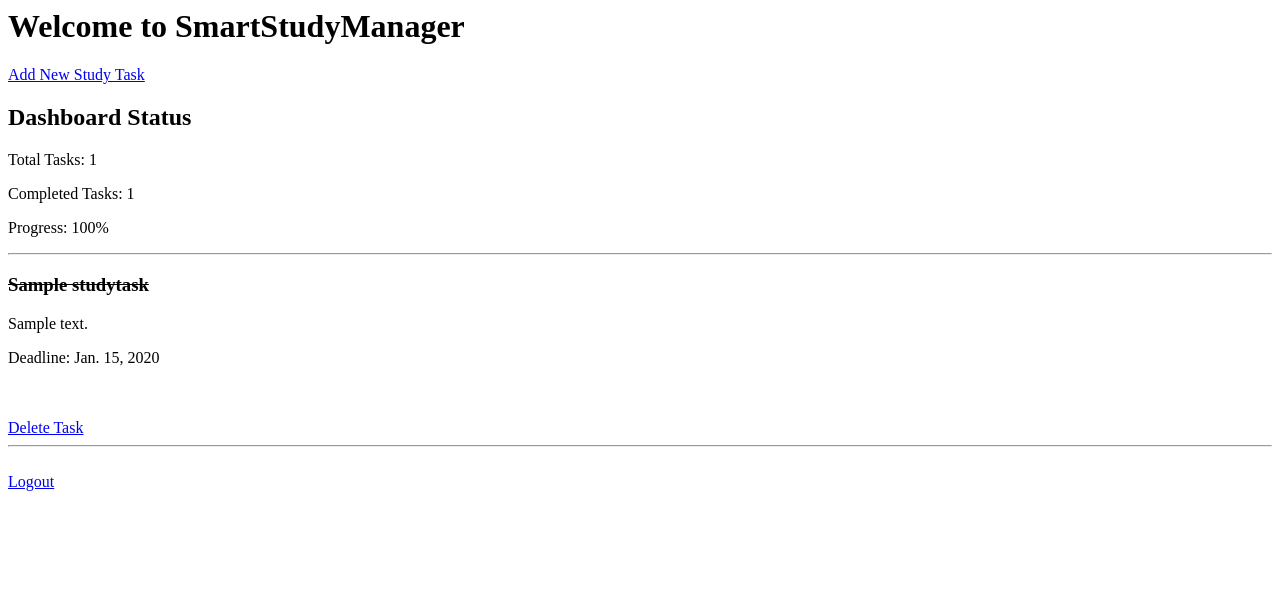
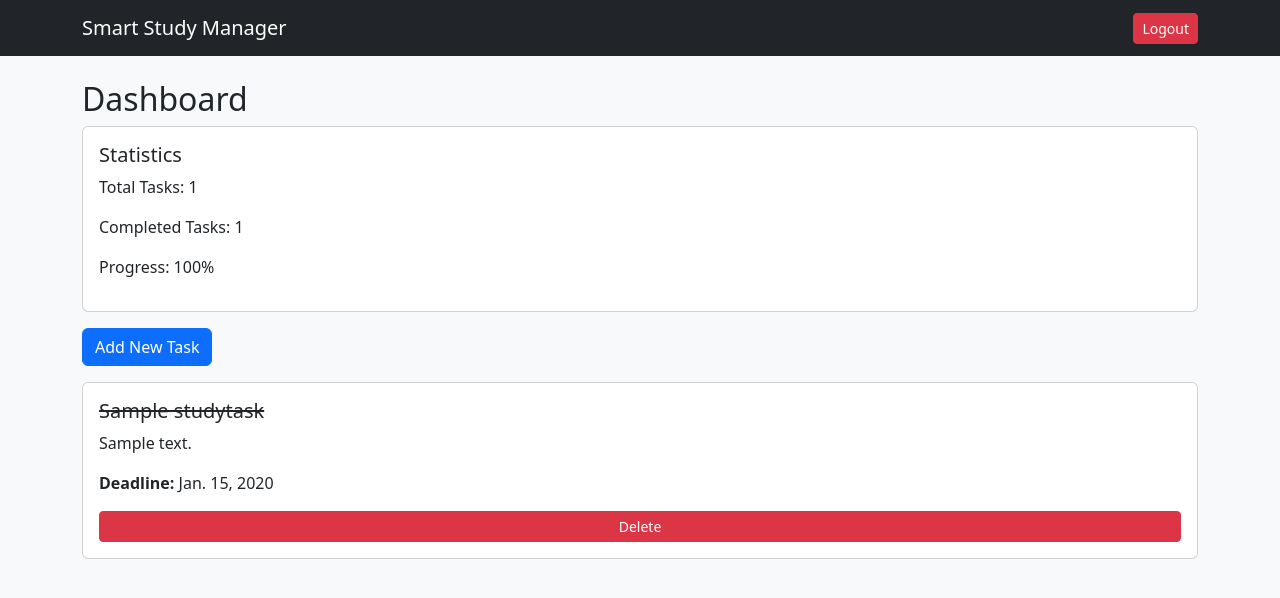
Before and after one commit to bhargav20-ui/smart-study-manager, a Django app: page / in a window 1280 px wide. Shown: the top 598 px of the page. Run offline with Django 5.2, Linux system fonts and the light colour scheme; a user stored in the database is signed in; tables that the repository leaves empty hold one stand-in row (values such as "Sample post").

Commit message:
Refactored templates with Bootstrap and base template structure

```diff
--- /dev/null
+++ b/templates/base.html
@@ -0,0 +1,22 @@
+<!DOCTYPE html>
+<html>
+<head>
+    <title>Smart Study Manager</title>
+    <link href="https://cdn.jsdelivr.net/npm/bootstrap@5.3.2/dist/css/bootstrap.min.css" rel="stylesheet">
+</head>
+<body class="bg-light">
+
+<nav class="navbar navbar-dark bg-dark">
+    <div class="container">
+        <span class="navbar-brand">Smart Study Manager</span>
+        <a href="/accounts/logout/" class="btn btn-danger btn-sm">Logout</a>
+    </div>
+</nav>
+
+<div class="container mt-4">
+    {% block content %}
+    {% endblock %}
+</div>
+
+</body>
+</html>
--- a/templates/home.html
+++ b/templates/home.html
@@ -1,38 +1,39 @@
-<h1>Welcome to SmartStudyManager</h1>
+{% extends "base.html" %}
 
-<a href="/add/">Add New Study Task </a>
-<br>
+{% block content %}
 
-<h2>Dashboard Status</h2>
+<h2>Dashboard</h2>
+
+<div class="card p-3 mb-3">
+    <h5>Statistics</h5>
     <p>Total Tasks: {{ total_tasks }}</p>
     <p>Completed Tasks: {{ completed_tasks }}</p>
     <p>Progress: {{ progress }}%</p>
-<hr>
+</div>
+
+<a href="/add/" class="btn btn-primary mb-3">Add New Task</a>
+
 {% for task in tasks %}
-    <div>
-        <h3>
+<div class="card mb-3 p-3">
+    <h5>
         {% if task.completed %}
             <s>{{ task.title }}</s>
         {% else %}
             {{ task.title }}
         {% endif %}
-        </h3>
+    </h5>
 
     <p>{{ task.description }}</p>
-        <p>Deadline: {{ task.deadline }}</p>
+    <p><strong>Deadline:</strong> {{ task.deadline }}</p>
 
     {% if not task.completed %}
-            <a href="/complete/{{ task.id }}/">Mark as Complete</a>
+        <a href="/complete/{{ task.id }}/" class="btn btn-success btn-sm">Mark Complete</a>
     {% endif %}
-        <br><br>
 
-        <a href="/delete/{{ task.id }}/">Delete Task</a>
-        <hr>
-
+    <a href="/delete/{{ task.id }}/" class="btn btn-danger btn-sm">Delete</a>
 </div>
 {% empty %}
-    <p>No study tasks found. Start by adding a new task!</p>
+<p>No tasks yet.</p>
 {% endfor %}
 
-<br>
-<a href="/accounts/logout/">Logout</a>
+{% endblock %}
```
Also changed, not shown: templates/add_task.html (+10 -3 lines). Lines whose indentation alone changed are shown as unchanged.
